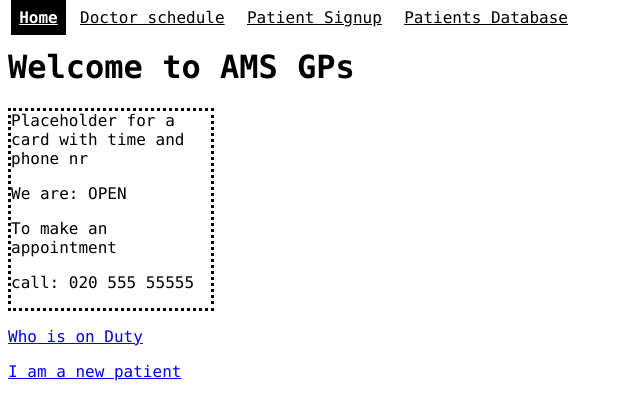
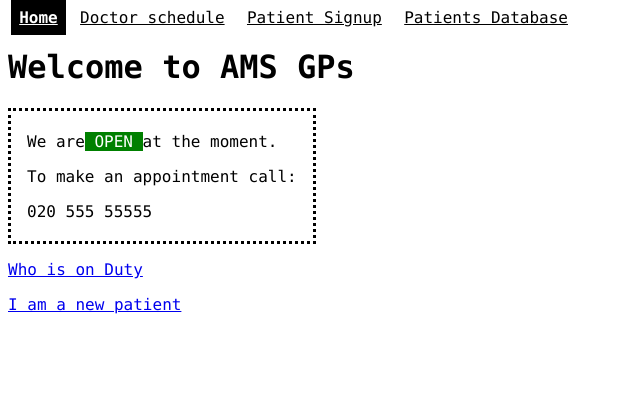
Before and after one commit to mr-robak/patients-db, a React (Create React App) app: page / in a window 1280 px wide. Shown: the top 418 px of the page, without its empty margins (0-640 px from the left). Built offline with nearby package versions, Linux system fonts and the light colour scheme.

Commit message:
cleaning up react errors

```diff
--- a/src/components/ContactCard.css
+++ b/src/components/ContactCard.css
@@ -1,5 +1,16 @@
 .ContactCard {
-  width: 200px;
+  padding: 0.3em 1em;
+  width: 270px;
   border-color: black;
   border-style: dotted;
 }
+
+.open {
+  background-color: green;
+  color: white;
+}
+
+.closed {
+  background-color: red;
+  color: white;
+}
--- a/src/components/ContactCard.js
+++ b/src/components/ContactCard.js
@@ -2,12 +2,26 @@ import React from "react";
 import "./ContactCard.css";
 
 export default function ContactCard() {
+  const timeNow = new Date().getHours();
+
+  // 08:00 and 16:59
+
+  // console.log("Date", date);
+  console.log("time", timeNow);
+
   return (
     <div className="ContactCard">
-      Placeholder for a card with time and phone nr
-      <p>We are: OPEN</p>
-      <p>To make an appointment</p>
-      <p>call: 020 555 55555</p>
+      <p>
+        We are
+        {timeNow >= 8 && timeNow < 17 ? (
+          <span className="open"> OPEN </span>
+        ) : (
+          <span className="closed"> CLOSED </span>
+        )}{" "}
+        at the moment.
+      </p>
+      <p>To make an appointment call:</p>
+      <p>020 555 55555</p>
     </div>
   );
 }
--- a/src/components/NavBar.js
+++ b/src/components/NavBar.js
@@ -1,12 +1,13 @@
 import React from "react";
 import { NavLink } from "react-router-dom";
+import "";
 
 export default function NavBar() {
   return (
-    <div activeClassName="NavBar">
+    <div className="NavBar">
       <NavLink
         to="/"
-        exact="true"
+        exact={true}
         activeStyle={{
           backgroundColor: "black",
           fontWeight: "bolder",
@@ -23,7 +24,7 @@ export default function NavBar() {
       </NavLink>
       <NavLink
         to="/schedule"
-        exact="true"
+        exact={true}
         activeStyle={{
           backgroundColor: "black",
           fontWeight: "bolder",
@@ -40,7 +41,7 @@ export default function NavBar() {
       </NavLink>
       <NavLink
         to="/signup"
-        exact="true"
+        exact={true}
         activeStyle={{
           backgroundColor: "black",
           fontWeight: "bolder",
@@ -57,7 +58,7 @@ export default function NavBar() {
       </NavLink>
       <NavLink
         to="/patients"
-        exact="true"
+        exact={true}
         activeStyle={{
           backgroundColor: "black",
           fontWeight: "bolder",
--- a/src/pages/PatientsDB.js
+++ b/src/pages/PatientsDB.js
@@ -17,7 +17,6 @@ export default function PatientsDB() {
     const fetchDoctors = async () => {
       let fetchedList = await Axios.get(apiUrlDocs);
       // console.log("fetched list of doctors in PatientDB: ", fetchedList.data);
-      // console.log({ id: -1, doctor: "all" }, ...fetchedList.data);
       setDoctors(fetchedList.data);
       fetchedList = await Axios.get(apiUrlPatients);
 
```
Also changed, not shown: 1 other file (tests, documents, lock files or other folders).
